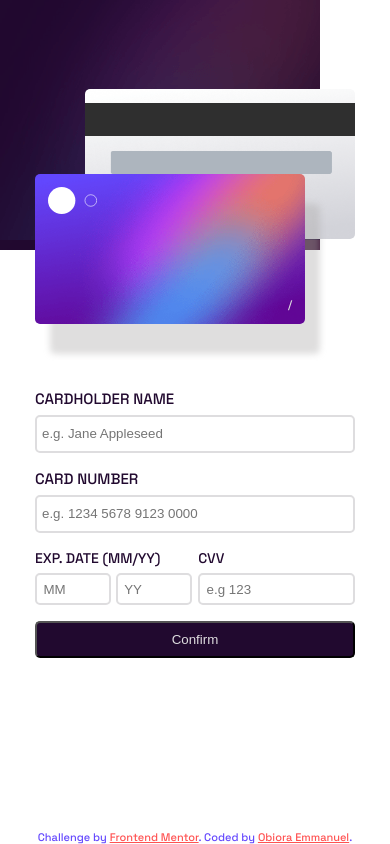
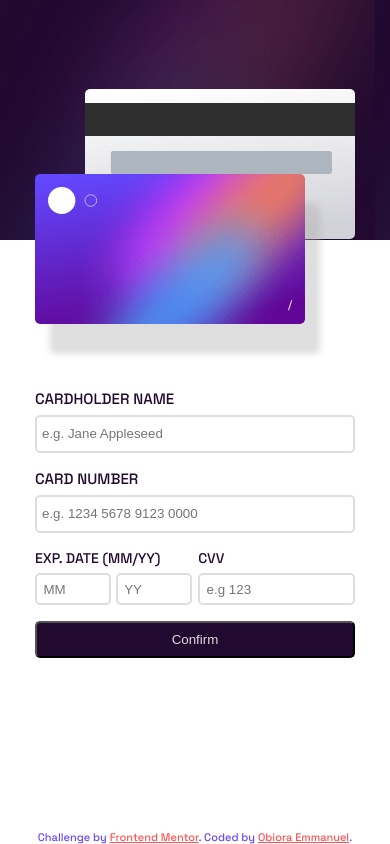
Before and after one commit to Emmanuel-obiora/interactive-card, a React (Create React App) app: page / in a window 390 px wide. Built offline with nearby package versions, Linux system fonts and the light colour scheme.

Commit message:
Setting mobile bg width

```diff
--- a/src/App.css
+++ b/src/App.css
@@ -22,8 +22,8 @@
         justify-content: center;
     }
     .app-container::before{
-        width: 320px;
-        height: 250px;
+        width: 100%;
+        height: 240px;
         top: 0;
         background: url('./images/bg-main-mobile.png');
     }
```
